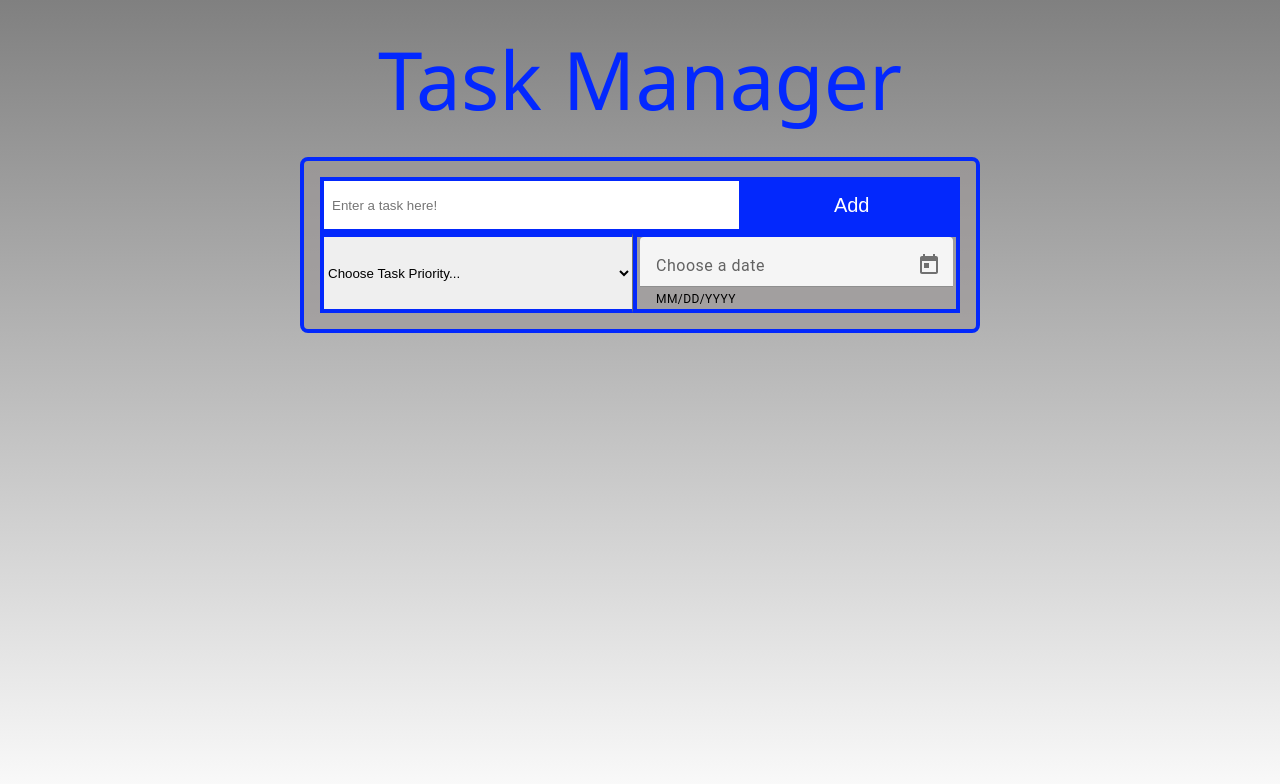
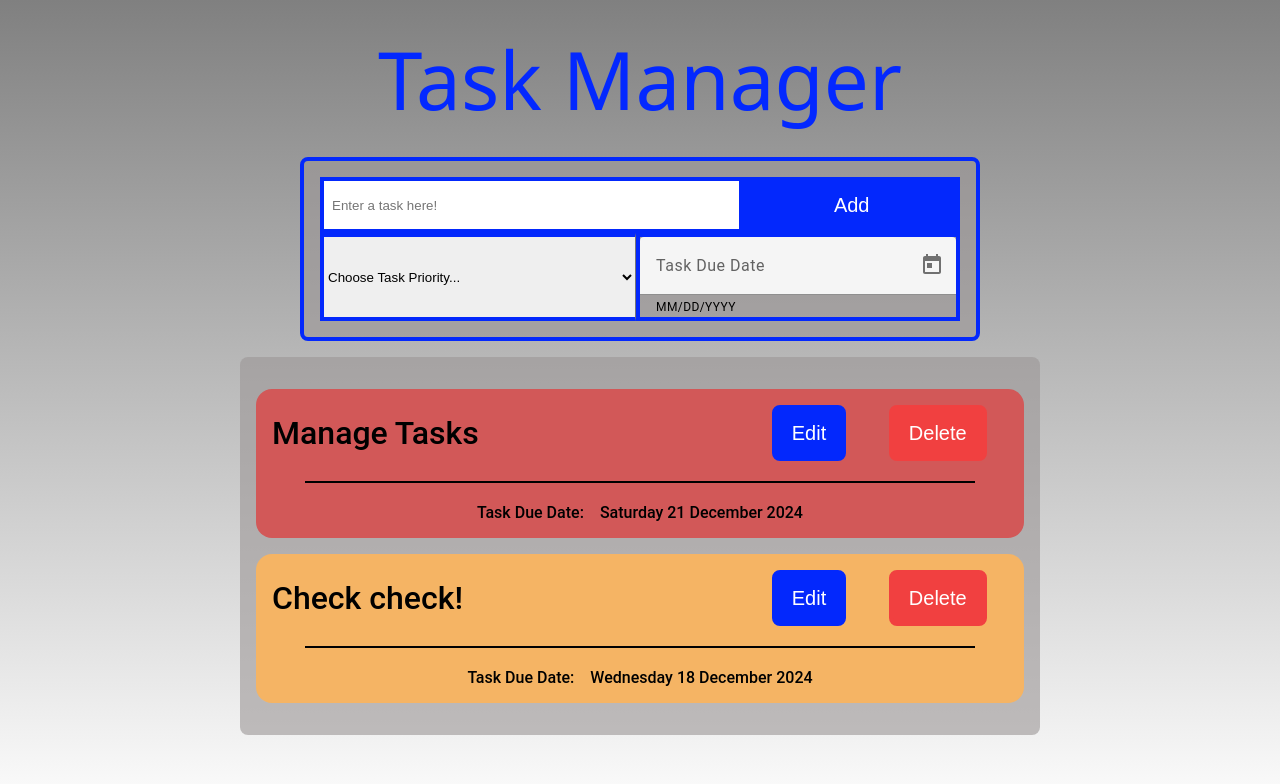
Before and after one commit to TshepoMasuku/TasksManager, an Angular app: page /todo-list in a window 1280 px wide. Shown: the top 784 px of the page. Built offline with nearby package versions, Linux system fonts and the light colour scheme; a web font is replaced by a local one.

Commit message:
Material DatePicker implementation done but Error NG0956 not resolved.

```diff
--- a/angular.json
+++ b/angular.json
@@ -28,7 +28,7 @@
             ],
             "styles": [
               "src/styles.css",
-              "node_modules/@angular/material/prebuilt-themes/deeppurple-amber.css"
+              "node_modules/@angular/material/prebuilt-themes/indigo-pink.css"
             ],
             "scripts": []
           },
@@ -87,7 +87,7 @@
             ],
             "styles": [
               "src/styles.css",
-              "node_modules/@angular/material/prebuilt-themes/deeppurple-amber.css"
+              "node_modules/@angular/material/prebuilt-themes/indigo-pink.css"
             ],
             "scripts": []
           }
--- a/src/app/components/todo-list/todo-list.component.css
+++ b/src/app/components/todo-list/todo-list.component.css
@@ -87,8 +87,7 @@
 
 .DatePickerFormField {
   width: 50%;
-  height: 4.5rem;
-  padding-inline: 0.2rem;
+  height: 5rem;
   border: 0.25rem solid rgb(3, 40, 252);
 }
 
--- a/src/app/components/todo-list/todo-list.component.html
+++ b/src/app/components/todo-list/todo-list.component.html
@@ -5,7 +5,7 @@
 
   <div class="todoList__addTaskContainer">
     <div class="todoList__topInputContainer">
-      <input type="text"  placeholder="Enter a task here!" [(ngModel)]="taskTitle" class="todoList__textInput">
+      <input type="text" placeholder="Enter a task here!" [(ngModel)]="taskTitle" class="todoList__textInput">
       <button type="submit" class="Btn Btn--blue addTaskBtn" (click)="addTask()">Add</button>
     </div>
     <div class="todoList__bottomInputContainer">
@@ -16,17 +16,17 @@
         <option value="highPriority">High</option>
       </select>
       <mat-form-field class="DatePickerFormField">
-        <mat-label>Choose a date</mat-label>
-        <input matInput [matDatepicker]="picker" [(ngModel)]="taskDueDate">
+        <mat-label>Task Due Date</mat-label>
+        <input matInput [min]="minDate" [max]="maxDate" [matDatepicker]="picker_default" [(ngModel)]="taskDueDate">
         <mat-hint>MM/DD/YYYY</mat-hint>
-        <mat-datepicker-toggle matIconSuffix [for]="picker"></mat-datepicker-toggle>
-        <mat-datepicker #picker></mat-datepicker>
+        <mat-datepicker-toggle matIconSuffix [for]="picker_default"></mat-datepicker-toggle>
+        <mat-datepicker #picker_default></mat-datepicker>
       </mat-form-field>
     </div>
   </div>
 
   <div [ngClass]="(tasksArray.length === 0) ? ('hidden') : ('todoList__tasksContainer')">
-    <div *ngFor="let task of tasksArray.reverse()" class="task__Container bgTask-{{task.taskPriority}}">
+    <div *ngFor="let task of tasksArray.reverse(); let ndx = index; trackBy: trackByTaskId" class="task__Container bgTask-{{task.taskPriority}}">
       <div *ngIf="!task.showTaskEditForm">
         <div class="task__topSection">
           <div class="task__titleContainer">
@@ -66,11 +66,11 @@
             <option value="highPriority">High</option>
           </select>
           <mat-form-field class="DatePickerFormField">
-            <mat-label>Choose a date</mat-label>
-            <input matInput [matDatepicker]="picker" [(ngModel)]="taskDueDateEdited">
+            <mat-label>Task Due Date</mat-label>
+            <input matInput [min]="minDate" [max]="maxDate" [matDatepicker]="ndx" (dateChange)="taskDueDateChanged($event)">
             <mat-hint>MM/DD/YYYY</mat-hint>
-            <mat-datepicker-toggle matIconSuffix [for]="picker"></mat-datepicker-toggle>
-            <mat-datepicker #picker></mat-datepicker>
+            <mat-datepicker-toggle matIconSuffix [for]="ndx"></mat-datepicker-toggle>
+            <mat-datepicker #ndx></mat-datepicker> <!-- #picker || #picker_ndx || #picker{{task.id}} || id="{{'TASK'+ndx}}" -->
           </mat-form-field>
         </div>
       </div>
--- a/src/app/components/todo-list/todo-list.component.ts
+++ b/src/app/components/todo-list/todo-list.component.ts
@@ -24,23 +24,56 @@ export class TodoListComponent {
   taskPriority: string = "";
   taskDueDate: string = "";
   showTaskEditForm: boolean = false;
+
   // These variables below, track & save new edited changes made to a TASK.
   taskTitleEdited: string = "";
   taskPriorityEdited: string = "";
   taskDueDateEdited: string = "";
 
+  // Set the minimum date to the next day(tomorrow) and the maximum date to December 31st a year in the future.
+  private readonly _currentYear = new Date().getFullYear();
+  private readonly _currentMonth = new Date().getMonth();
+  private readonly _currentDay = new Date().getDate();
+  // readonly minmaxDate = new Date(Year, Month, Day);
+  readonly minDate = new Date(this._currentYear, this._currentMonth, this._currentDay);
+  readonly maxDate = new Date(this._currentYear + 1, 11, 31);
+
   constructor() {}
+  ngOnInit() {
+    this.tasksArray = [
+      {
+        id: 'Task Created @ Mon Dec 09 2024 19:48:66',
+        taskTitle: 'Manage Tasks',
+        taskPriority: 'highPriority',
+        taskDueDate: 'Sat Dec 21 2024 11:11:11 GMT+0200 (South Africa Standard Time)',
+        showTaskEditForm: false
+      },{
+        id: 'Task Created @ Mon Dec 09 2024 19:48:99',
+        taskTitle: 'Check check!',
+        taskPriority: 'mediumPriority',
+        taskDueDate: 'Wed Dec 18 2024 22:22:22 GMT+0200 (South Africa Standard Time)',
+        showTaskEditForm: false
+      }
+    ];
+  }
+
+  // Check if this Tracking Expression method is really needed.
+  trackByTaskId(index: number, task: any) {
+    return task.id;
+  };
 
   addTask() {
     const currentTask = {
-      id: "task" + this.tasksArray.length,
+      id: "Task Created @ " + Date(),
       taskTitle: this.taskTitle,
       taskPriority: this.taskPriority,
       taskDueDate: this.taskDueDate,
       showTaskEditForm: this.showTaskEditForm,
     };
-    this.tasksArray.push(currentTask);
-    this.clearAddTaskInputs();
+    if (this.taskTitle.trim() !== "") {
+      this.tasksArray.push(currentTask);
+      this.clearAddTaskInputs();
+    }
   }
 
   clearAddTaskInputs() {
@@ -48,6 +81,7 @@ export class TodoListComponent {
     this.taskTitle = "";
     this.taskPriority = "";
     this.taskDueDate = "";
+    console.log('this.tasksArray :>> ', this.tasksArray);
   }
 
   deleteTask(task: any) {
@@ -111,4 +145,8 @@ export class TodoListComponent {
   taskPriorityChanged(event: any) {
     this.taskPriorityEdited = event.target.value;
   }
+
+  taskDueDateChanged(event: any) {
+    this.taskDueDateEdited = event.target.value;
+  }
 }
```
Also changed, not shown: src/main.ts (+1 -6 lines).
